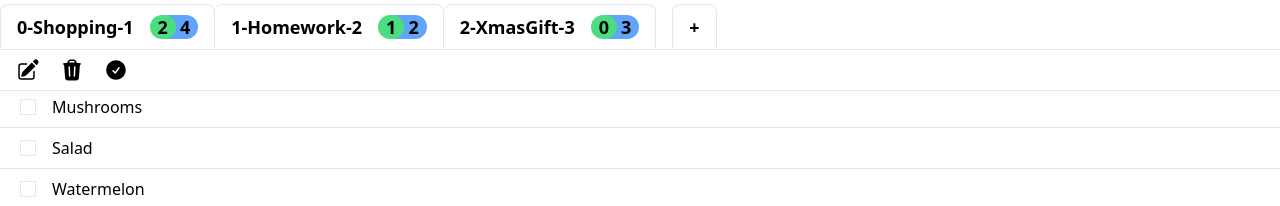
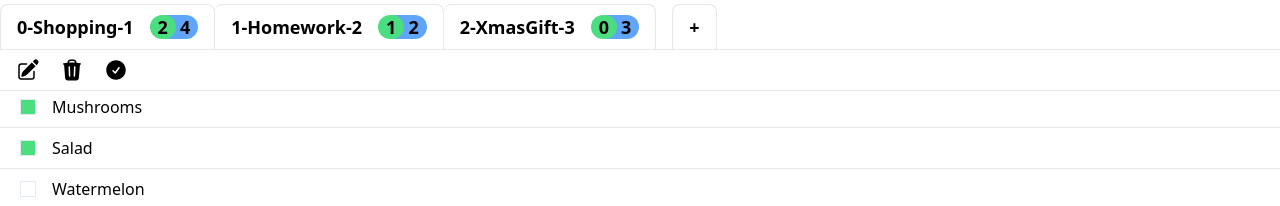
Before and after one commit to chloegaladriel/todos, a Next.js app: page / in a window 1280 px wide. Shown: the top 206 px of the page. Built offline with nearby package versions, Linux system fonts and the light colour scheme.

Commit message:
feat: add checked param

```diff
--- a/src/components/TodoListTab.jsx
+++ b/src/components/TodoListTab.jsx
@@ -19,9 +19,9 @@ const TodoListTab = (props) => {
               <input
                 type="checkbox"
                 className="ml-4 my-2 h-4 w-4 appearance-none rounded-none border border-slate-200 default:bg-white checked:bg-green-400"
+                checked={todo.done}
               />
               {todo.description}
-              {todo.done.length}
               <Button variant="icon" className="ml-auto">
                 <TrashIcon className="h-6 w-6 hidden group-hover:block" />
               </Button>
```
